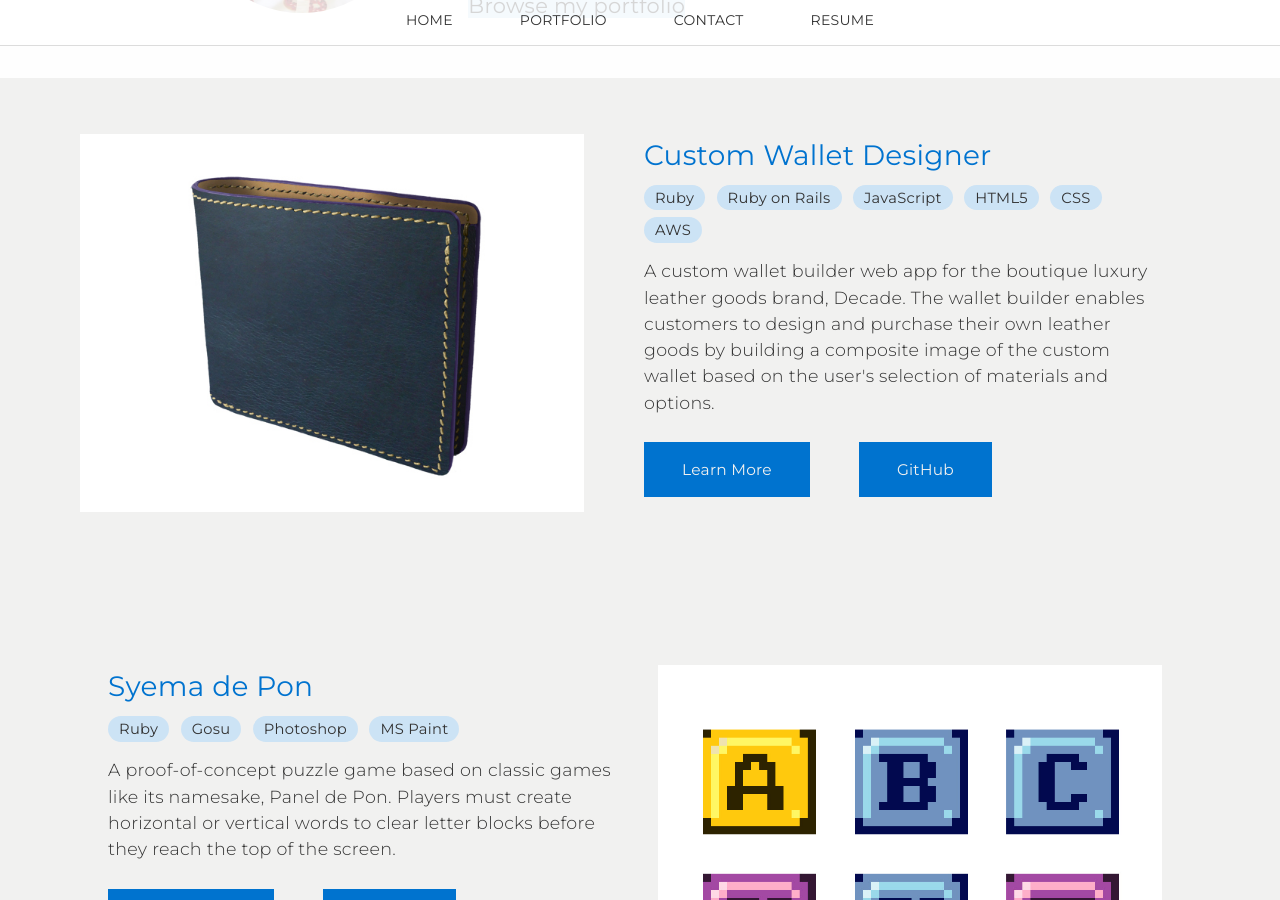
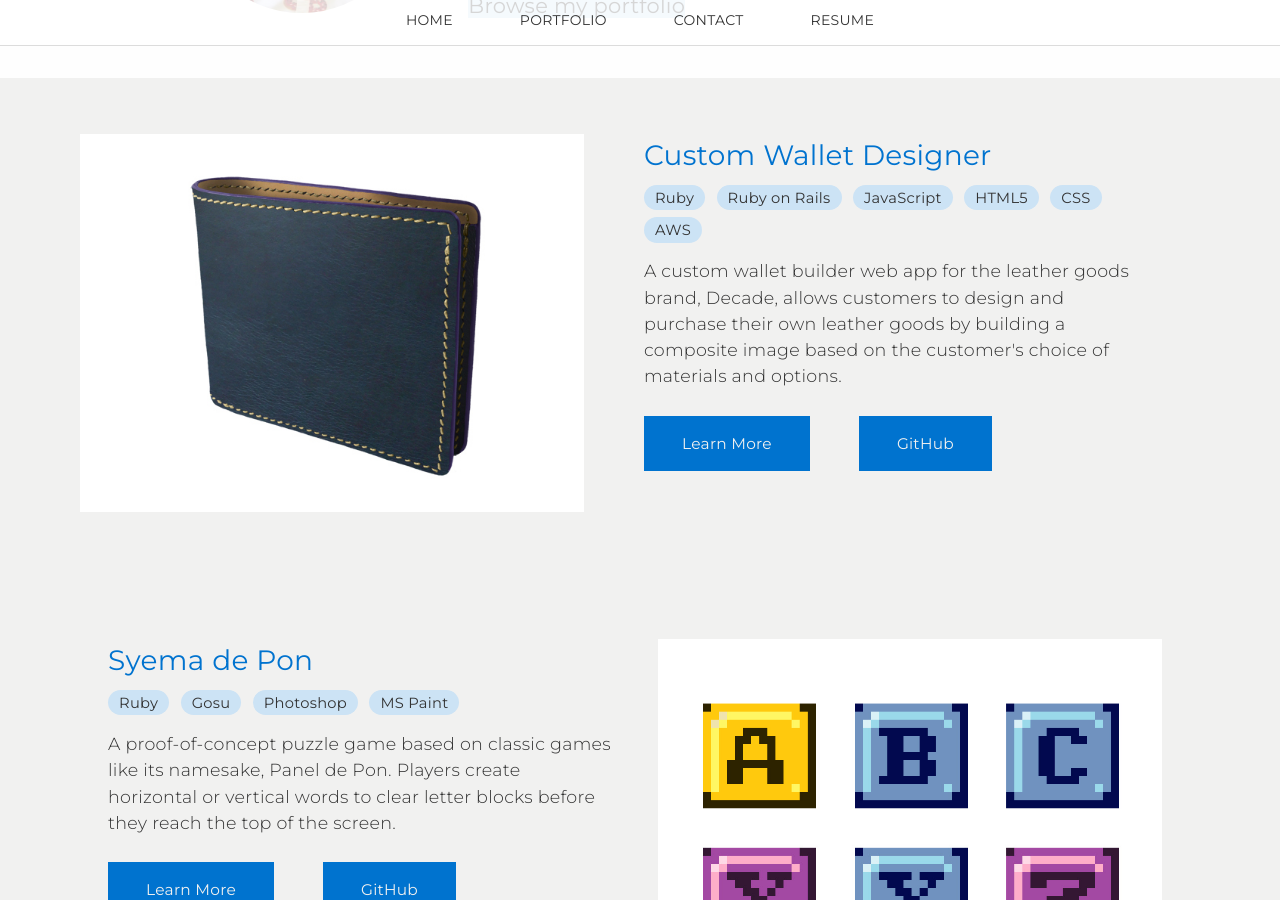
Before and after one commit to ericmargules/portfolio, a Jekyll site: the page built from index.md, in a window 1280 px wide and 900 px high, scrolled down 882 px. Built offline with Jekyll 4.4.1, drawn with Linux system fonts in a browser that asks for light colours; nearby versions of some CDN libraries; some of the changed text lies outside the part shown.

Commit message:
refine post and about copy

```diff
--- a/_posts/2017-05-07-decade-storefront.markdown
+++ b/_posts/2017-05-07-decade-storefront.markdown
@@ -9,16 +9,16 @@
 cover: decade_storefront_cover.jpg
 cover_small: decade_storefront_cover_small.jpg
 post_image: decade_storefront_mobile.jpg
-excerpt: "The digital storefront for the boutique luxury leather goods brand, Decade. The webstore features a complete database, cart and checkout system, as well as a custom webapp that enables users to design and purchase their own leather goods."
+excerpt: "The digital storefront for the boutique luxury leather goods brand, Decade. The webstore features a complete database, cart and checkout system that allow users to design and purchase their own leather goods."
 position: 1
 video: decade-webstore.mp4
 ---
 
-The [digital storefront](http://www.decadeleather.com) of the boutique luxury leather goods brand, Decade. The goal of the storefront was to create a professional, mobile-friendly venue for customers to learn about and purchase Decade leather goods, easily and securely. To keep costs down, the entire project was designed and coded in-house.
+The [digital storefront](http://www.decadeleather.com) of the boutique luxury leather goods brand, Decade. The goal of the storefront was to create a professional, mobile-friendly venue for customers to research and purchase Decade leather goods easily and securely. To keep costs down, the entire project was designed and coded in-house.
 
 ![image description]({{ site.url }}/images/{{ page.post_image }})
 
-The Decade webstore features a complete database, cart and checkout system, and was coded using [Ruby on Rails](http://rubyonrails.org/), [Devise](https://rubygems.org/gems/devise/versions/4.2.0), and the [PayPal REST API](https://developer.paypal.com/docs/api/). The Decade storefront was deployed with [Heroku](https://www.heroku.com/), and uses [Amazon Web Services](https://aws.amazon.com/) for content delivery.
+The Decade webstore features a complete database, cart and checkout system, and was coded using [Ruby on Rails](http://rubyonrails.org/), [Devise](https://rubygems.org/gems/devise/versions/4.2.0) and the [PayPal REST API](https://developer.paypal.com/docs/api/). The Decade storefront was deployed to [Heroku](https://www.heroku.com/), and uses [Amazon Web Services](https://aws.amazon.com/) for content delivery.
 
 <video class="post_video" poster="{{ site.url }}/images/{{ page.hero }}" controls>
 	<source src="{{ site.url }}/videos/{{ page.video }}" type="video/mp4">
--- a/_posts/2017-05-31-margules.markdown
+++ b/_posts/2017-05-31-margules.markdown
@@ -8,7 +8,7 @@
 hero: margules_hero.jpg
 cover: margules_cover.jpg
 cover_small: margules_cover_small.jpg
-excerpt: "My professional portfolio page, Margul.es, was built using the Jekyll framework and Liquid template language, and deployed to GitHub Pages. Margul.es features a responsive design using CSS media queries and is easily expandable thanks to Jekyll's YAML-based posting system."
+excerpt: "My professional portfolio page, Margul.es, was built using the Jekyll framework and Liquid template language, and deployed to GitHub Pages. Margul.es features a responsive design and is easily expandable thanks to Jekyll's YAML-based post system."
 position: 1
 video: margules.mp4
 ---
--- a/_posts/2017-05-31-syema-de-pon.markdown
+++ b/_posts/2017-05-31-syema-de-pon.markdown
@@ -9,7 +9,7 @@
 cover: syema_cover.jpg
 cover_small: syema_cover_small.jpg
 post_image: zapdos.jpg
-excerpt: "A proof-of-concept puzzle game based on classic  games like its namesake, Panel de Pon. Players must create horizontal or vertical words to clear letter blocks before they reach the top of the screen."
+excerpt: "A proof-of-concept puzzle game based on classic games like its namesake, Panel de Pon. Players create horizontal or vertical words to clear letter blocks before they reach the top of the screen."
 position: 1
 video: syema-de-pon.mp4
 ---
@@ -21,7 +21,7 @@
 	Your browser does not support the video tag.
 </video>
 
-Syema de Pon was created using [Model-View-Controller Architecture](https://en.wikipedia.org/wiki/Model%E2%80%93view%E2%80%93controller). The board (view) is represented by a simple array (model), which the player manipulates to create words in one or more rows and columns. Words must be three letters or longer, and are scored by their length and the rarity of the letters comprising them. The player clears words by hitting Enter, which evaluates the board state for the highest scoring words in each row and column.
+Syema de Pon was created using [Model-View-Controller Architecture](https://en.wikipedia.org/wiki/Model%E2%80%93view%E2%80%93controller). The board (view) is represented by a simple array (model), which the player manipulates to create words in one or more rows and columns. Words must be three letters or longer and are scored by their length and the rarity of the letters comprising them. The player clears words by hitting Enter, which evaluates the board state for the highest scoring words in each row and column.
 
 Rows are added to the bottom of the board state at fixed intervals, which accelerate as time progresses. Alternately, the player may add new rows themselves by hitting the E key. The game ends when a row is added while one or more letters occupy the top row.
 
--- a/_posts/2017-05-31-wallet-builder.markdown
+++ b/_posts/2017-05-31-wallet-builder.markdown
@@ -9,7 +9,7 @@
 cover: wallet_builder_cover.jpg
 cover_small: wallet_builder_cover_small.jpg
 post_image: wallet_builder_mobile.jpg
-excerpt: "A custom wallet builder web app for the boutique luxury leather goods brand, Decade. The wallet builder enables customers to design and purchase their own leather goods by building a composite image of the custom wallet based on the user's selection of materials and options."
+excerpt: "A custom wallet builder web app for the leather goods brand, Decade, allows customers to design and purchase their own leather goods by building a composite image based on the customer's choice of materials and options."
 position: 1
 video: wallet-builder.mp4
 ---
--- a/index.md
+++ b/index.md
@@ -17,7 +17,7 @@
 			<img id="intro_photo" src="{{site.url}}/images/margules.jpg">
 		</div>
 		<div class="three_fourths_column">
-			<p>I <a class="body_link" href="https://github.com/ericmargules">develop applications</a> that engage users with a blend of creative content and pixel-perfect design. I specialize in: Ruby, Rails, Jekyll, Javascript, HTML/CSS and C#.<br>But don't take my word for it.</p>
+			<p>I <a class="body_link" href="https://github.com/ericmargules">develop applications</a> that engage users with creative content and pixel-perfect design. My specialties are Ruby, Rails, Jekyll, Javascript, HTML/CSS, C# and Unity.<br>But don't take my word for it.</p>
 			<h2><a class="body_link" href="#portfolio_content">Browse my portfolio</a></h2>
 		</div>
 	</div>
```
